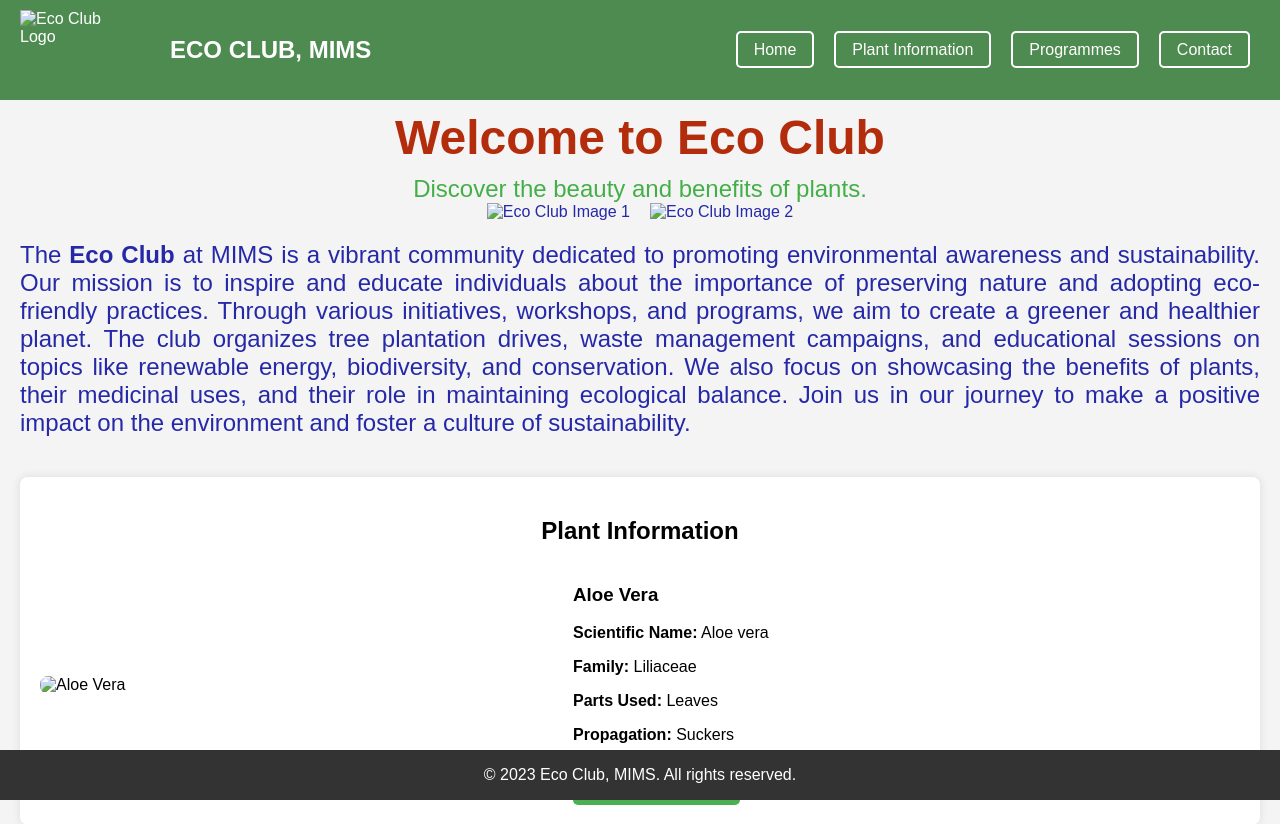
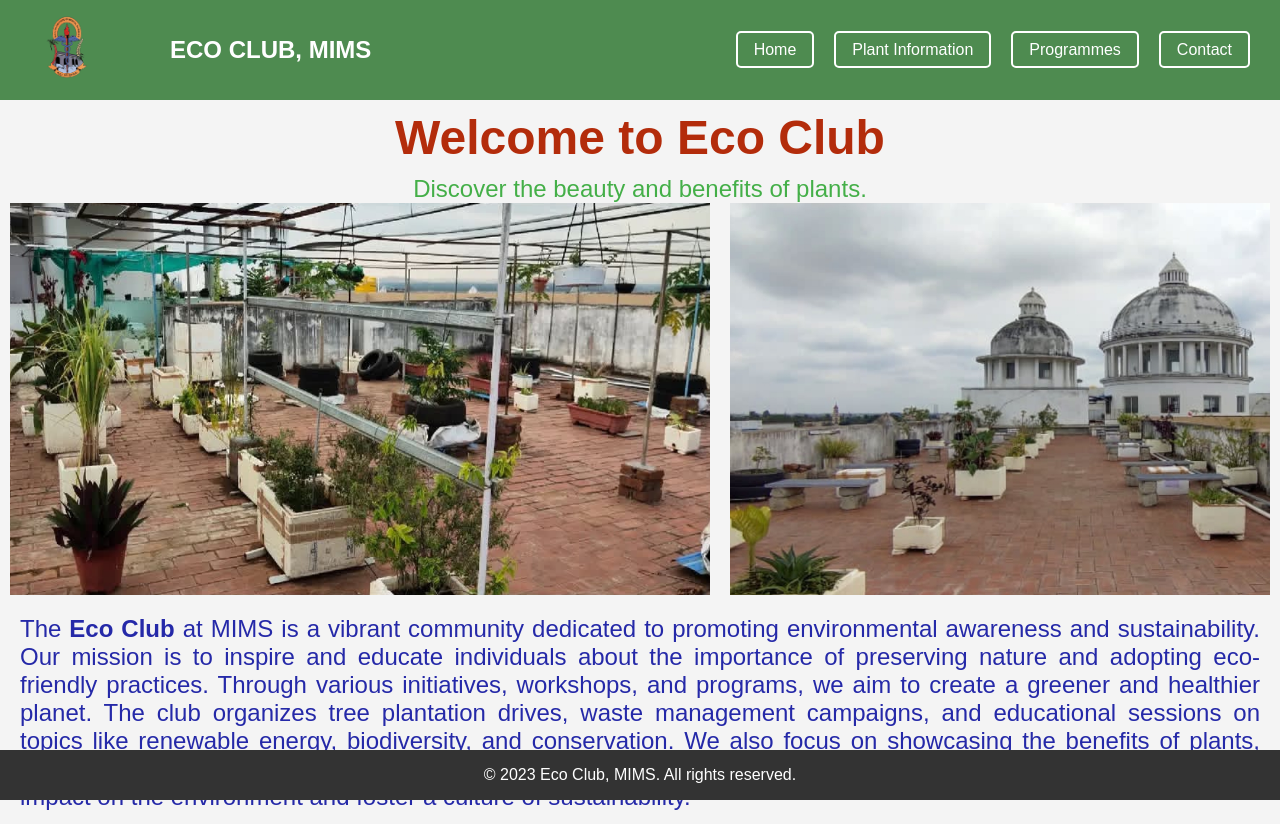
Before and after one commit to unigrames/echo-club, a plain HTML site: page index.html in a window 1280 px wide. Shown: the top 824 px of the page. Drawn offline with Linux system fonts and the light colour scheme; files that its build step writes are made by us from their sources.

Commit message:
Update index.html

```diff
--- a/index.html
+++ b/index.html
@@ -4,12 +4,12 @@
     <meta charset="UTF-8">
     <meta name="viewport" content="width=device-width, initial-scale=1.0">
     <title>Eco Club - MIMS</title>
-    <link rel="stylesheet" href="css/styles.css">
+    <link rel="stylesheet" href="styles.css">
 </head>
 <body>
     <header>
         <div class="logo">
-            <img src="images/logo.png" width="100px" alt="Eco Club Logo">
+            <img src="logo.png" width="100px" alt="Eco Club Logo">
             <h1>ECO CLUB, MIMS</h1>
         </div>
         <nav>
@@ -27,8 +27,8 @@
         <p style="color:#44af48 ;">Discover the beauty and benefits of plants.</p>
         <div class="image-slider">
             <div class="slider-container">
-                <img src="images/image1.png" alt="Eco Club Image 1" class="slider-image active">
-                <img src="images/image2.png" alt="Eco Club Image 2" class="slider-image">
+                <img src="image1.png" alt="Eco Club Image 1" class="slider-image active">
+                <img src="image2.png" alt="Eco Club Image 2" class="slider-image">
             </div>
         </div>
         <p style="padding:10px;text-align:justify;">
@@ -39,7 +39,7 @@
     <section id="plant-info" class="plant-info">
         <h2>Plant Information</h2>
         <div class="plant-card">
-            <img src="images/aloe-vera.jpeg" alt="Aloe Vera">
+            <img src="aloe-vera.jpeg" alt="Aloe Vera">
             <div class="plant-details">
                 <h3>Aloe Vera</h3>
                 <p><strong>Scientific Name:</strong> Aloe vera</p>
@@ -92,6 +92,6 @@
         <p>&copy; 2023 Eco Club, MIMS. All rights reserved.</p>
     </footer>
 
-    <script src="js/script.js"></script>
+    <script src="script.js"></script>
 </body>
 </html>
```
